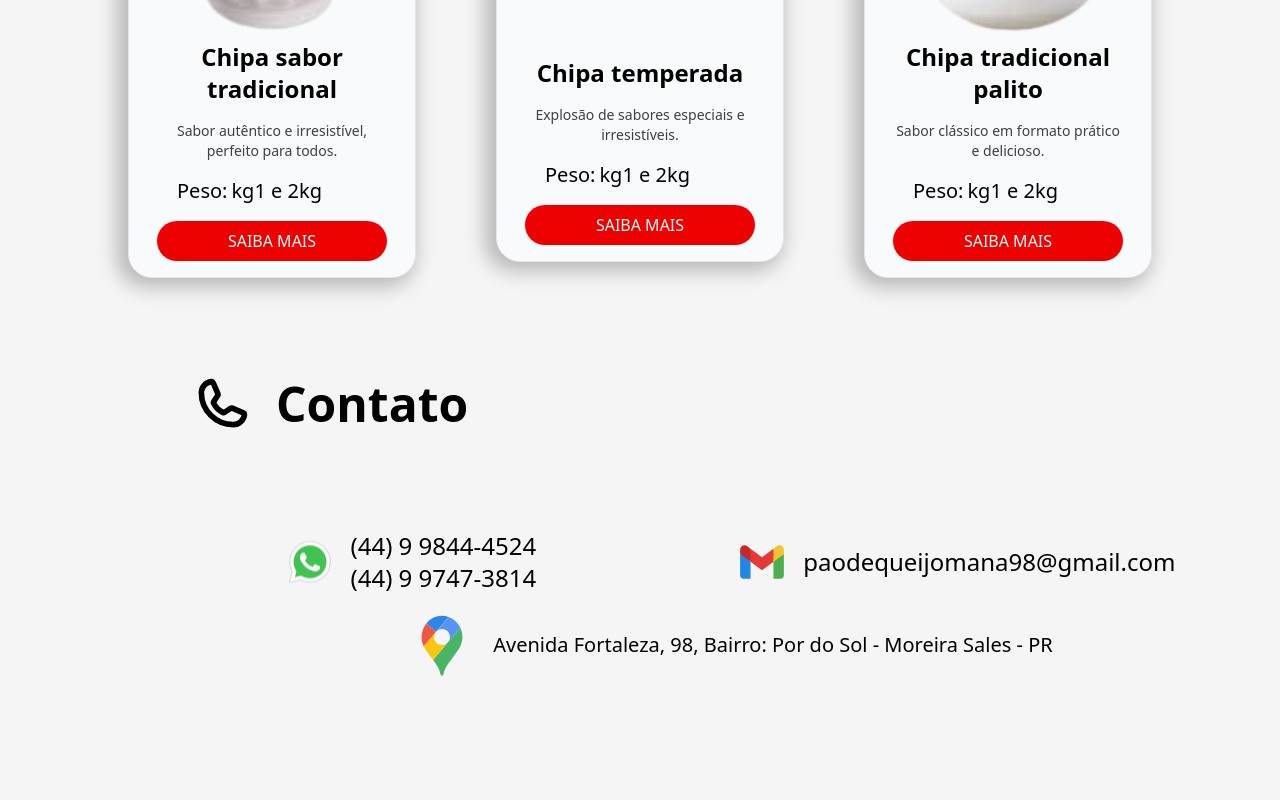
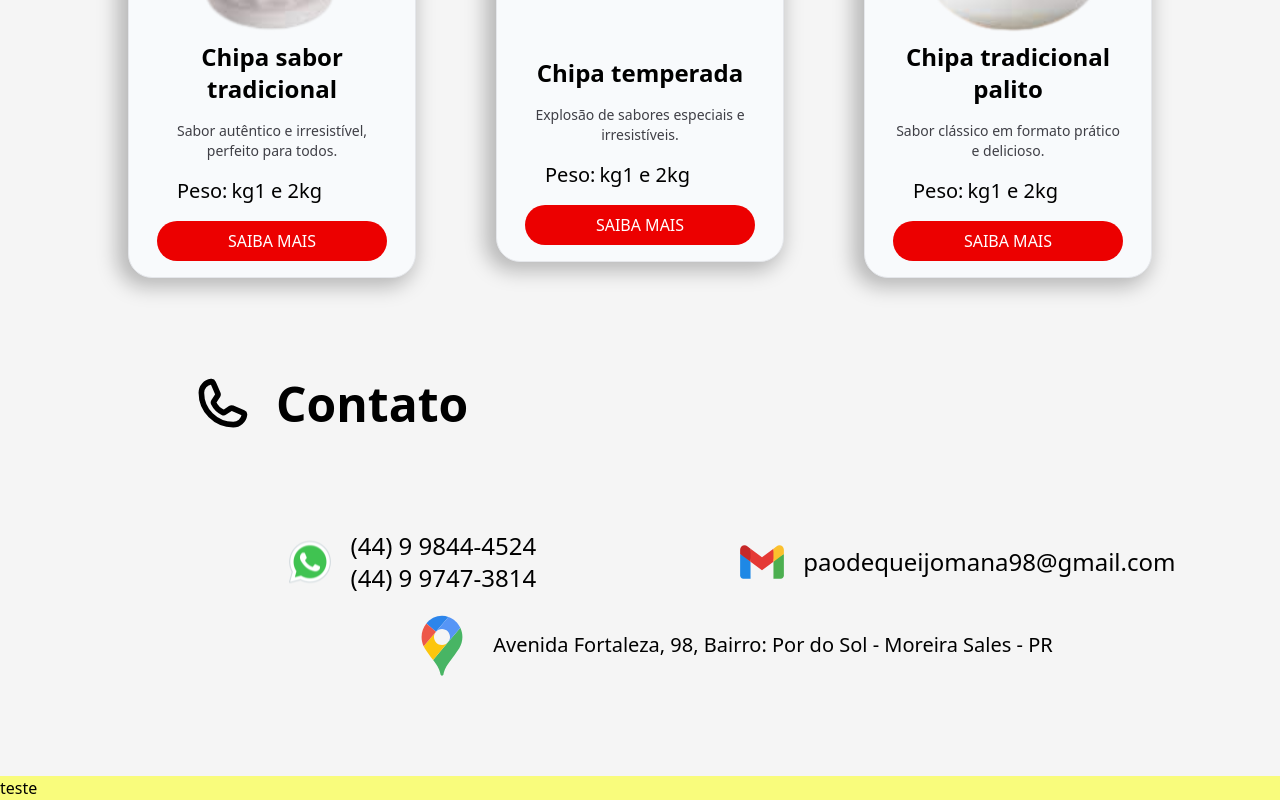
Before and after one commit to giovaniocan/cheese-bread, a Next.js app: page / in a window 1280 px wide. Shown: the part 2412-3212 px from the top of the page. Before the commit the page ends 3092 px from the top, so only its background shows below. Built offline with nearby package versions, Linux system fonts and the light colour scheme.

Commit message:
exportation footer componentit was modified, and created

```diff
--- /dev/null
+++ b/src/components/Footer/index.tsx
@@ -0,0 +1,3 @@
+export function Footer() {
+  return <footer className="bg-yellow-bg w-full">teste</footer>
+}
--- a/src/pages/home/index.tsx
+++ b/src/pages/home/index.tsx
@@ -1,6 +1,7 @@
-import { Contatc } from '@/components/Contatc/Contact'
-import { Header } from '@/components/Header/Header'
-import { Intro } from '@/components/Intro/Intro'
+import { Contatc } from '@/components/Contatc'
+import { Footer } from '@/components/Footer'
+import { Header } from '@/components/Header'
+import { Intro } from '@/components/Intro'
 import { List } from '@/components/ListOfProducts/List'
 
 export default function Home() {
@@ -10,6 +11,7 @@ export default function Home() {
       <Intro />
       <List />
       <Contatc />
+      <Footer />
     </div>
   )
 }
--- a/src/pages/recipe/index.tsx
+++ b/src/pages/recipe/index.tsx
@@ -1,5 +1,4 @@
-import { Header } from '@/components/Header/Header'
-import { Intro } from '@/components/Intro/Intro'
+import { Header } from '@/components/Header'
 
 export default function Recipe() {
   return (
```
Also changed, not shown: src/components/Contatc/index.tsx (renamed from src/components/Contatc/Contact.tsx), src/components/Header/index.tsx (renamed from src/components/Header/Header.tsx), src/components/Intro/index.tsx (renamed from src/components/Intro/Intro.tsx).
